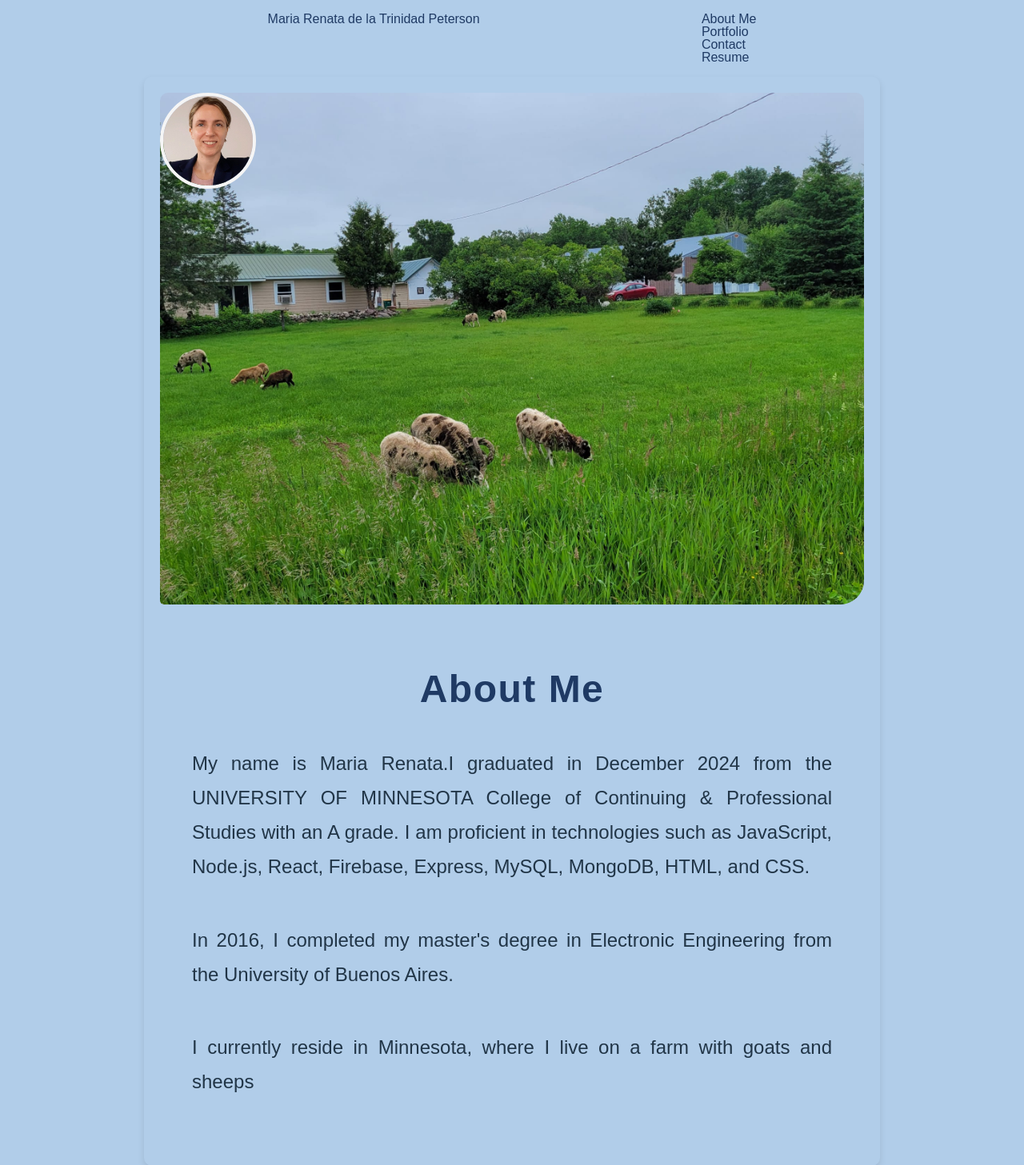
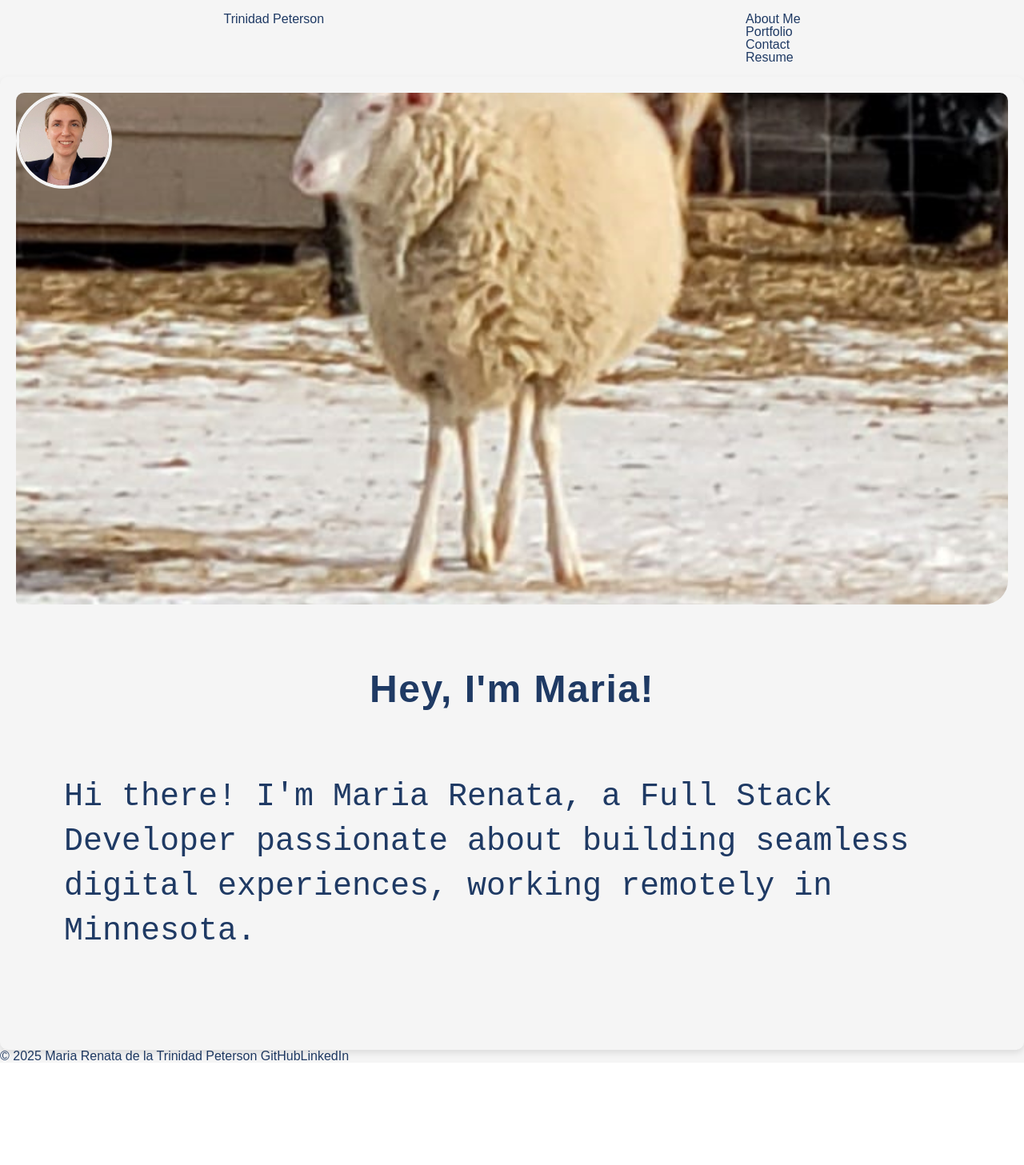
Before and after one commit to Trinigch/react-portfolio, a React (Vite) app: page / in a window 1280 px wide. Shown: the top 1457 px of the page at 80% size. After the commit the page ends 1329 px from the top, so only its background shows below. Built offline with nearby package versions, Linux system fonts and the light colour scheme.

Commit message:
polish style

```diff
--- a/src/components/Header.tsx
+++ b/src/components/Header.tsx
@@ -10,7 +10,7 @@ function Header({ setCurrentSection, currentSection }: HeaderProps) {
     <header className="navbar  text-[#1F3A64] p-6 shadow-md border-b-2 border-[#B0B0B0]">
       <div className="   color:#1F3A64">
         <a className="text-2xl  color:#1F3A64 font-bold tracking-wide hover:text-[#D9A7B5] transition-colors">
-         Maria Renata de la Trinidad Peterson
+        Trinidad Peterson
         </a>
       </div>
       <div >
--- a/src/index.css
+++ b/src/index.css
@@ -14,20 +14,6 @@
   font: inherit;
   vertical-align: baseline;
 }
-
-body {
-  line-height: 1;
-  font-family: sans-serif;
-  color: #333;
-  background-color: #b1cde9;
-  overflow-x: hidden;
-  display: flex;
-  flex-direction: column;
-  align-items: center;
-  min-height: 100vh;
-  min-width: 100%;
-}
-
 :root {
   font-family: Inter, system-ui, Avenir, Helvetica, Arial, sans-serif;
   color-scheme: light dark;
@@ -39,6 +25,20 @@ body {
   --neutral-color:#B0B0B0;/*Del fondo, sugiere neutralidad y equilibrio.*/
   --white-background:#F5F5F5;
 }
+body {
+  line-height: 1;
+  font-family: sans-serif;
+  color: #333;
+  background-color: var(--white-background);
+  overflow-x: hidden;
+  display: flex;
+  flex-direction: column;
+  align-items: center;
+  min-height: 100vh;
+  min-width: 100%;
+}
+
+
 
 /* Light mode adjustments */
 @media (prefers-color-scheme: light) {
@@ -74,6 +74,8 @@ button {
 .navbar {
   @apply w-full flex justify-around p-4 ; /* Responsive layout */
   position: sticky;
+  width: 100%;
+  /*position: fixed;*/
   top: 0;
   z-index: 10;
   color:#1F3A64;
--- a/src/pages/AboutMe.tsx
+++ b/src/pages/AboutMe.tsx
@@ -1,5 +1,5 @@
 import styled from 'styled-components';
-import backgroundImage from './../assets/img/landscape.jpeg';
+import backgroundImage from './../assets/img/sheep.png';
 import avatarImage from './../assets/img/hero1.jpeg';
 
 function AboutMe() {
@@ -68,28 +68,35 @@ function AboutMe() {
   font-size: 3rem; /* Aumenta el tamaño para mayor impacto */
   font-weight: bold;
   margin-bottom: 20px;
-  color: #1F3A64; /* Azul Marino */
+  color:var(--dark-accent);
   letter-spacing: 1.5px; /* Espaciado para mejor legibilidad */
 `;
 
+// const Paragraph = styled.p`
+//   font-size: 1.5rem; /* Reduce el tamaño para facilitar la lectura */
+//   line-height: 1.8; /* Aumenta el interlineado para mejor espaciado */
+//   margin-bottom: 24px;
+//   color: #213547; /* Gris oscuro para contraste */
+//   text-align: justify; /* Justifica el texto para un look más profesional */
+//   max-width: 800px; /* Limita el ancho del texto para mejorar la legibilidad */
+// `;
 const Paragraph = styled.p`
-  font-size: 1.5rem; /* Reduce el tamaño para facilitar la lectura */
-  line-height: 1.8; /* Aumenta el interlineado para mejor espaciado */
-  margin-bottom: 24px;
-  color: #213547; /* Gris oscuro para contraste */
-  text-align: justify; /* Justifica el texto para un look más profesional */
-  max-width: 800px; /* Limita el ancho del texto para mejorar la legibilidad */
-`;
+  font-family: 'IBM Plex Mono', monospace;
+  font-size: 2.5rem; /* Ajusta según sea necesario */
+  color:var(--dark-accent);
+//  background-color: #3366CC;
+  padding: 20px;
+  line-height: 1.4;
+  width: fit-content;
+`
   return (
     <Container>
         <div className="min-h-screen w-screen flex items-center justify-center">
       <ImageContainer />
       <Avatar src={avatarImage} alt="Avatar" />
       <TextContainer>
-        <Heading>About Me</Heading>
-        <Paragraph>My name is Maria Renata.I graduated in December 2024 from the UNIVERSITY OF MINNESOTA College of Continuing & Professional Studies with an A grade. I am proficient in technologies such as JavaScript, Node.js, React, Firebase, Express, MySQL, MongoDB, HTML, and CSS.</Paragraph>
-        <Paragraph>In 2016, I completed my master's degree in Electronic Engineering from the University of Buenos Aires.</Paragraph>
-        <Paragraph>I currently reside in Minnesota, where I live on a farm with goats and sheeps</Paragraph>
+        <Heading>Hey, I'm Maria!</Heading>
+        <Paragraph>Hi there! I'm Maria Renata, a Full Stack Developer passionate about building seamless digital experiences, working remotely in Minnesota.</Paragraph>
       </TextContainer>
       </div>
     </Container>
--- a/src/pages/Contact.tsx
+++ b/src/pages/Contact.tsx
@@ -8,7 +8,9 @@ const Container = styled.div`
   border-radius: 10px;
   box-shadow: 0 4px 8px rgba(0, 0, 0, 0.2);
   display: flex;
+  flex-direction: row;
   overflow: hidden;
+  position: relative;
 
 `;
 const Avatar = styled.img`
--- a/src/pages/Resume.tsx
+++ b/src/pages/Resume.tsx
@@ -1,15 +1,46 @@
 import styled from 'styled-components';
+import avatarImage from './../assets/img/hero1.jpeg';
 
 export default function Resume() {
   const Container = styled.div`
     width: 100%;
+    margin: auto;
+    border-radius: 10px;
+    box-shadow: 0 4px 8px rgba(0, 0, 0, 0.1);
+    display: flex;
+    background-color: var(--white-background);
+    text-align: center;
+    position: relative;
+  `;
+
+  const Avatar = styled.img`
+    position: absolute;
+    top: 20px; /* Ajusta la posición vertical */
+    left: 20px; /* Ajusta la posición horizontal */
+    width: 120px;
+    height: 120px;
+    border-radius: 50%;
+    border: 4px solid #F5F5F5; /* Borde blanco */
+  `;
+
+  const ResumeContainer = styled.div`
+    width: 90%;
     max-width: 900px;
-    margin: 40px auto;
+    margin: 100px auto 40px; /* Margen superior para evitar que quede pegado al nav */
     padding: 40px;
     background-color: var(--white-background);
     border-radius: 10px;
-    box-shadow: 0 4px 12px rgba(0, 0, 0, 0.1);
-    text-align: center;
+    display: flex;
+    flex-direction: column;
+    align-items: center;
+  `;
+
+  const ContentWrapper = styled.div`
+    width: 100%;
+    max-width: 800px; /* Define un ancho menor dentro del Resume */
+    padding: 20px;
+    background-color: var(--white-background);
+    border-radius: 8px;
   `;
 
   const Title = styled.h1`
@@ -17,24 +48,6 @@ export default function Resume() {
     color: #1f3a64; /* Azul Marino */
     margin-bottom: 20px;
   `;
-
-  // const DownloadButton = styled.a`
-  //   display: inline-block;
-  //   padding: 12px 20px;
-  //   margin-bottom: 30px;
-  //   background-color: var(--dark-accent);
-  //   color: #fff;
-  //   font-size: 1.2rem;
-  //   font-weight: bold;
-  //   border-radius: 5px;
-  //   text-decoration: none;
-  //   transition: all 0.3s ease-in-out;
-
-  //   &:hover {
-  //     background-color: #153259; /* Un tono más oscuro para el hover */
-  //     box-shadow: 0 4px 10px rgba(31, 58, 100, 0.3);
-  //   }
-  // `;
 
   const SectionTitle = styled.h2`
     font-size: 2rem;
@@ -81,61 +94,77 @@ export default function Resume() {
 
   return (
     <Container>
-    <div className="">
+      <div className="min-h-screen w-screen flex items-center justify-center">
+        <Avatar src={avatarImage} alt="Avatar" />
+        <ResumeContainer>
           <Title>Resume</Title>
-      {/* <DownloadButton href="/path/to/resume.pdf" download>
-        Download Resume
-      </DownloadButton> */}
+          <ContentWrapper>
 
             <SectionTitle>Personal Profile</SectionTitle>
             <Paragraph>
-        I am Maria Renata, a Full Stack Web Developer familiar and comfortable using a wide range of
-        technologies. I am excited to collaborate with software development teams.
+              Accomplished Full Stack Web Developer with a strong background in Electronic Engineering and a passion for innovative solutions. With over 4 years of experience in software development, I am adept at building and shipping full-stack software applications using TypeScript, Node.js, React, and AWS. I bring expertise in cloud computing, agile development, and creating seamless user experiences. Known for my problem-solving abilities, attention to detail, and collaborative work ethic, I thrive in fast-paced, dynamic startup environments.
             </Paragraph>
 
             <SectionTitle>Technical Skills</SectionTitle>
             <SkillsList>
-        <li>JavaScript, React, Node.js</li>
-        <li>Firebase, Express, MySQL, MongoDB</li>
-        <li>PHP 8, Spring Boot, Spring Cloud, REST APIs, Docker</li>
-        <li>Python, Agile methodology - JIRA, GitHub</li>
-        <li>HTML, CSS, and Responsive Design</li>
+              <li>Languages: HTML, CSS, JavaScript, SQL, NoSQL</li>
+              <li>Frontend Development: HTML5, CSS3, JavaScript, React, jQuery, Bootstrap, AJAX, Progressive Web Apps</li>
+              <li>Backend Development: Node.js, Express.js, RESTful APIs, MVC Paradigm, GraphQL (Apollo Server/Client)</li>
+              <li>Databases: SQL, MongoDB, Sequelize, SQLite</li>
+              <li>Full Stack Expertise: MERN Stack</li>
+              <li>Cloud & Deployment: Firebase, Azure, Render</li>
+              <li>Version Control & Collaboration: Git, GitHub, Agile Development, Team Collaboration</li>
+              <li>Development Practices: API communication, responsive design, cloud-based services, testing, debugging, performance optimization</li>
+              <li>Additional Skills: Computer science fundamentals, project demonstration, storytelling, and progressive web app development</li>
             </SkillsList>
 
             <SectionTitle>Experience</SectionTitle>
             <Paragraph>
-        <strong>Software Developer</strong> <br />
-        Epidata | Jul 2021 - Mar 2024
+              <strong>Full Stack Developer</strong><br />
+              Epidata | Jul 2021 – Feb 2024<br />
+              Led full-stack development, building scalable and maintainable web applications with Node.js and React. Worked in an agile team, contributing to product design, development, and deployment on cloud platforms (Azure, Render). Improved post-deployment quality by implementing best practices, reducing bugs, and enhancing user experience. Quickly adapted to new technologies and challenges, receiving recognition for outstanding performance.
             </Paragraph>
+
+            <SectionTitle>Additional Work Experience</SectionTitle>
             <Paragraph>
-        Team member on complex application development projects. Translated client needs into clear
-        technical specifications, created and updated documentation, designed and developed modular
-        applications, and maintained databases.
+              <strong>Project Engineer</strong><br />
+              Conuar | Jan 2018 - Jul 2021<br />
+              Developed software solutions using Visual Studio and JavaScript, with a focus on SQLite database management. Created a fault detection system for surface devices, incorporating deep learning techniques to improve automation. Enhanced object identification and automation processes through advanced machine learning techniques.
+            </Paragraph>
+
+            <SectionTitle>Projects</SectionTitle>
+            <Paragraph>
+              <strong>Trivia Titans:</strong><br />
+              Trivia Titans is a trivia game platform with three game modes, profile editing, and leaderboards, powered by the Quizmania API and JWT-secured authentication.<br />
+              Tools/Languages Used: React, GraphQL, MongoDB, JWT, Apollo Server, Quizmania API.<br />
+              [Trivia Titans GitHub](https://www.triviatitans.com)
             </Paragraph>
 
             <SectionTitle>Education</SectionTitle>
             <Paragraph>
-        <strong>Master’s Degree in Electronic Engineering</strong> <br />
-        University of Buenos Aires, 2016
+              <strong>Boot Camp Certificate:</strong><br />
+              University of Minnesota, Minneapolis, MN | December 2024<br />
+              A 12-week intensive program focused on developing technical programming skills in HTML, CSS, Git, JavaScript, Bootstrap, the DOM, APIs, jQuery, JSON, and AJAX. It emphasizes team collaboration, agile development, and project demonstration and storytelling. Expertise in Node.js, ES6, object-oriented programming, Express.js, SQL, the MVC paradigm, Sequelize, and testing. Progressive Web Apps, React, NoSQL, the MERN stack, and computer science.
             </Paragraph>
             <Paragraph>
-        <strong>Deep Learning Course</strong> <br />
-        Technological Institute ITBA, 2019 (102 hours)
+              <strong>Master’s Degree in Electronic Engineering:</strong><br />
+              University of Buenos Aires, Buenos Aires, Argentina | December 2016
             </Paragraph>
 
             <SectionTitle>Contact Me</SectionTitle>
             <ContactInfo>
-        <p>MN, United States</p>
+              <p>Minneapolis, MN, United States</p>
               <p>+1 (651) 382-6116</p>
-        <p>
-          <a href="mailto:trinigch@gmail.com">trinigch@gmail.com</a>
-        </p>
+              <p><a href="mailto:trinigch@gmail.com">trinigch@gmail.com</a></p>
               <p>
                 <a href="https://www.linkedin.com/in/trinidad-peterson-35564211" target="_blank" rel="noopener noreferrer">
                   LinkedIn Profile
                 </a>
               </p>
             </ContactInfo>
+
+          </ContentWrapper>
+        </ResumeContainer>
       </div>
     </Container>
   );
```
Also changed, not shown: src/assets/img/sheep.png (added), 5 other files (tests, documents, lock files or other folders). Lines whose indentation alone changed are shown as unchanged.
